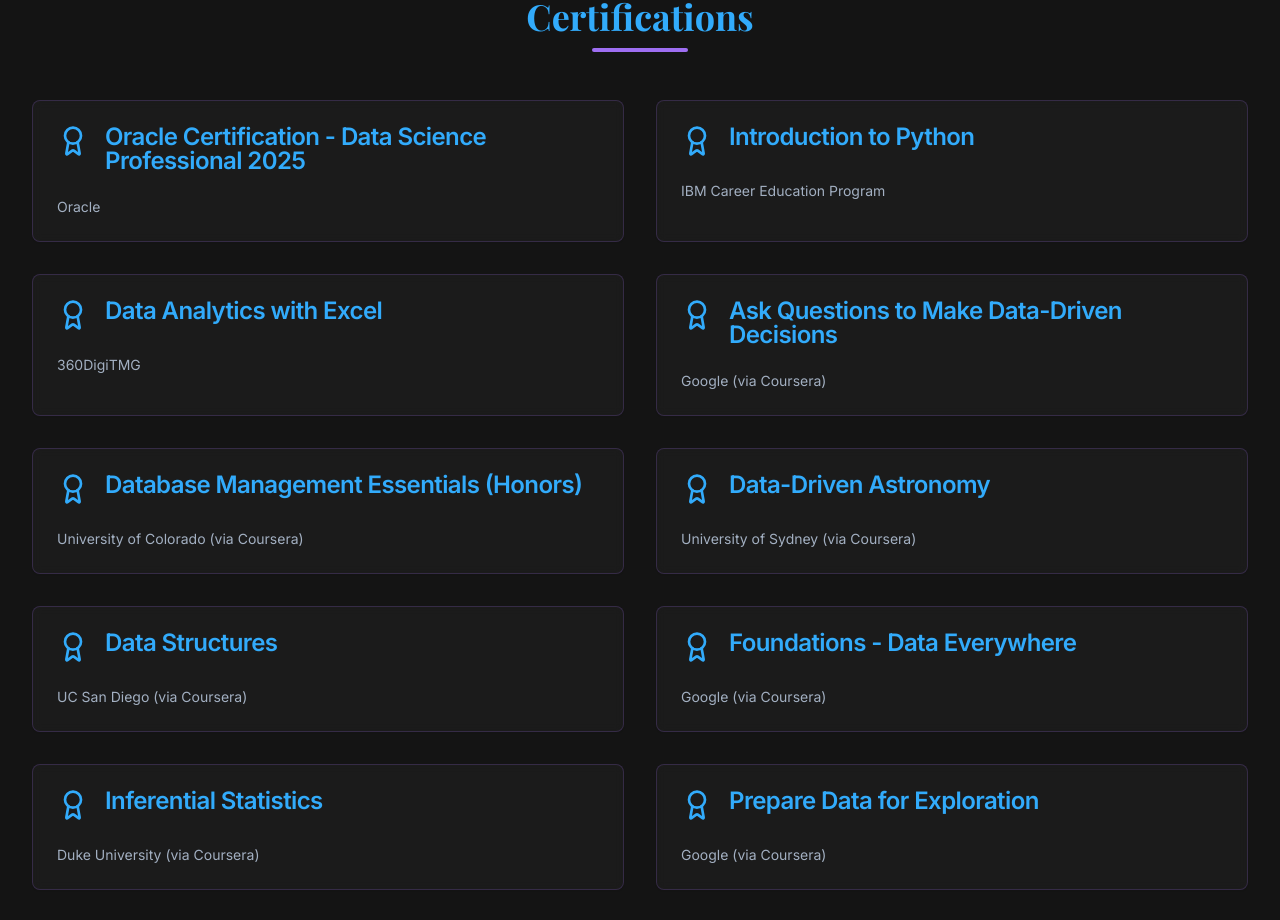
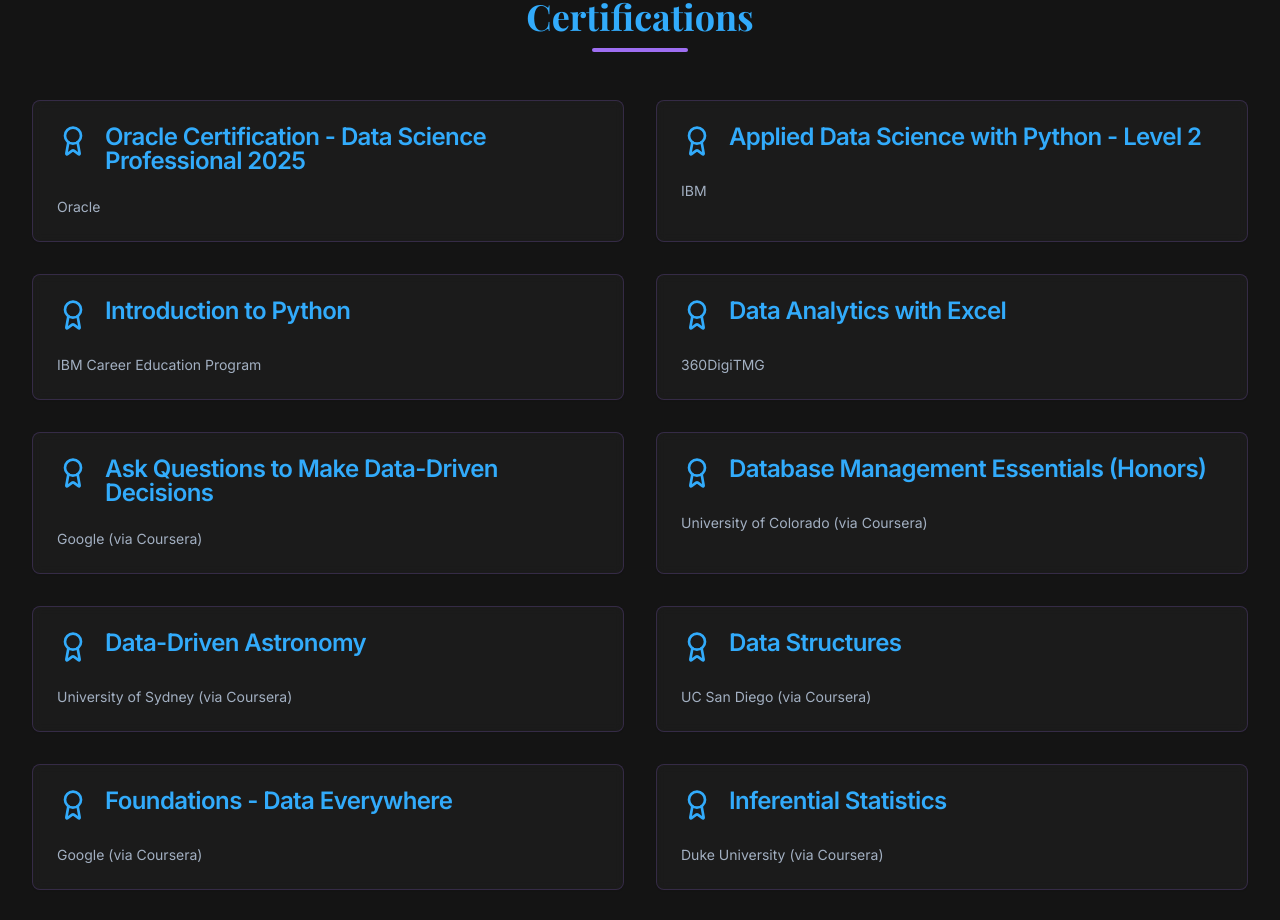
Before and after one commit to rdnk2004/rdnkportfolio, a Next.js app: page / in a window 1280 px wide. Shown: the part 6157-7077 px from the top of the page. Built offline with nearby package versions, Linux system fonts and the light colour scheme; a web font is replaced by a local one.

Commit message:
Update certifications.tsx

```diff
--- a/src/components/sections/certifications.tsx
+++ b/src/components/sections/certifications.tsx
@@ -7,6 +7,10 @@
   {
     name: "Oracle Certification - Data Science Professional 2025",
     provider: "Oracle",
+  },
+  {
+    name: "Applied Data Science with Python - Level 2",
+    provider: "IBM",
   },
   {
     name: "Introduction to Python",
```
